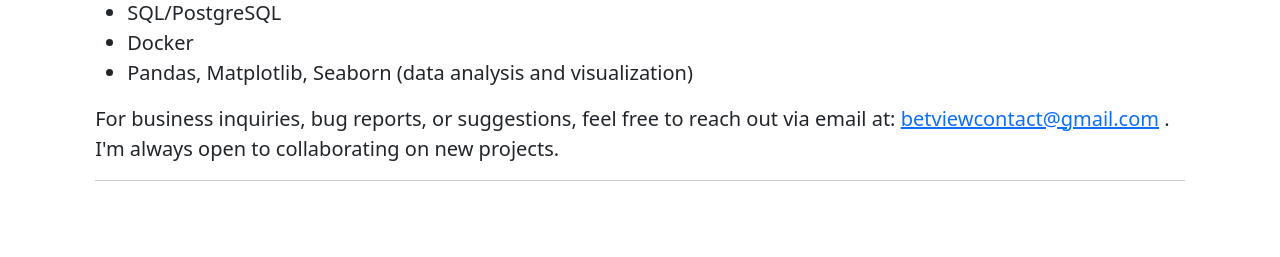
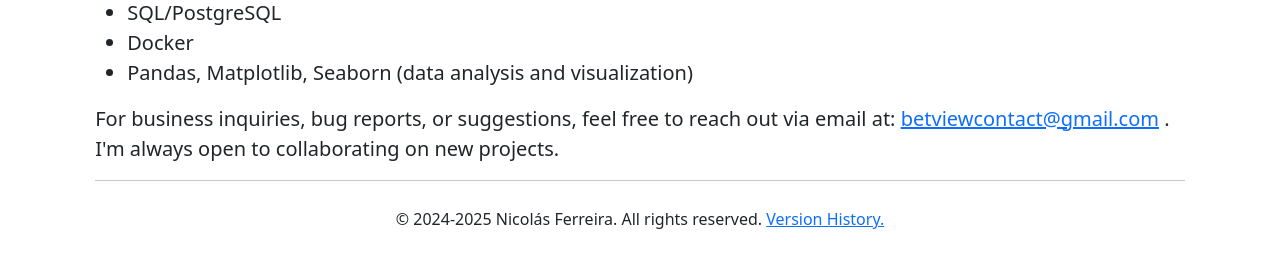
Before and after one commit to nicoferreira90/bet_tracker_orange, a Django app: page /about/ in a window 1280 px wide. Shown: the part 560-817 px from the top of the page. Before the commit the page ends 741 px from the top, so only its background shows below. Run offline with Django 5.2, Linux system fonts and the light colour scheme; parts of the project's set-up code (start-up, migrations or seed data) failed here and were passed over.

Commit message:
added footer

```diff
--- a/templates/base.html
+++ b/templates/base.html
@@ -96,6 +96,15 @@
                 background-color: rgb(30, 30, 255) !important; /* A slightly darker shade */
             }
 
+            .footer {
+                background-color: white;
+                padding: 10px 0;
+                text-align: center;
+                position: relative;
+                width: 100%;
+                margin-top: auto; /* Ensures footer is pushed to the bottom */
+            }
+
         </style>
     </head>
     <body hx-headers='{"X-CSRFToken": "{{ csrf_token }}"}'>
@@ -161,6 +170,10 @@
                 {% block content %}
                 {% endblock content %}
             </div>
+            <footer class="footer">
+                <p>&copy; 2024-2025 Nicolás Ferreira. All rights reserved.
+                     <a href="{% url "version_history" %}">Version History.</a> </p>
+            </footer>
         </main>
 
         <!-- Bootstrap JavaScript Bundle -->
```
Also changed, not shown: README.md.
